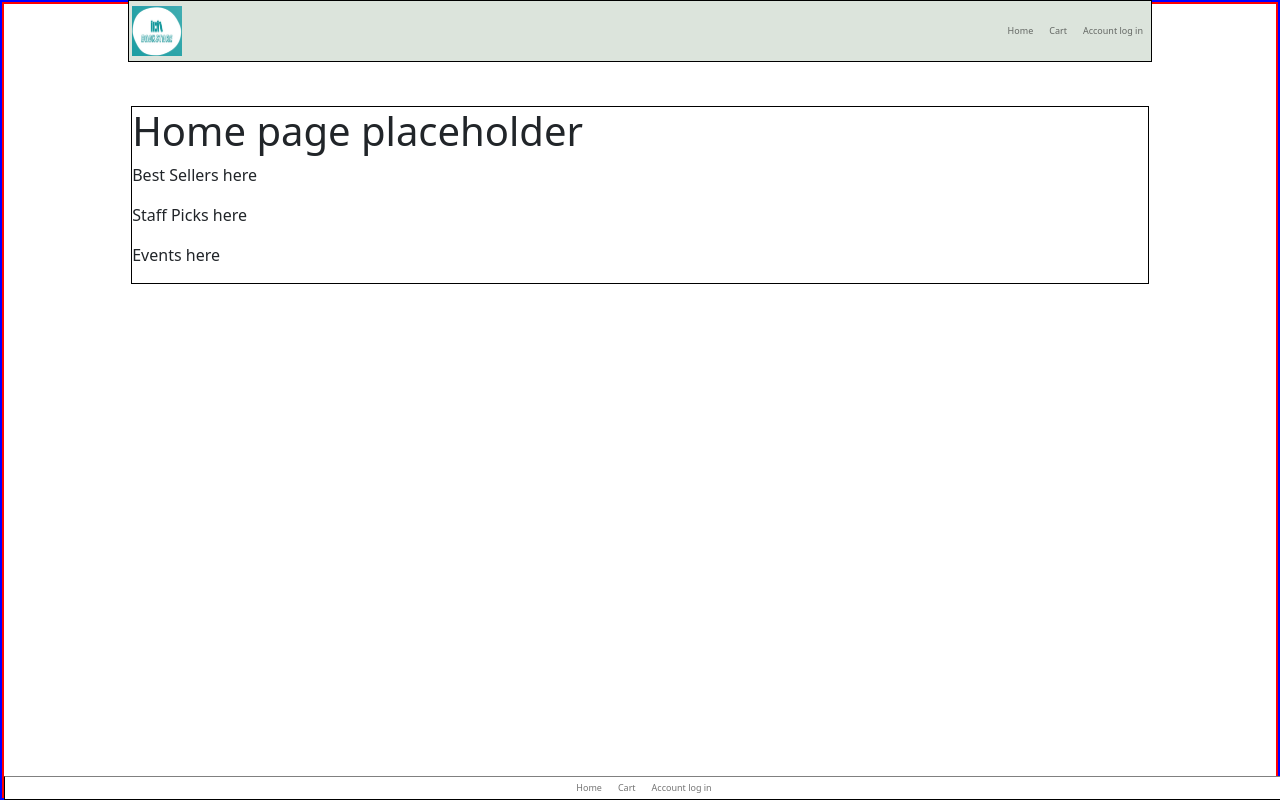
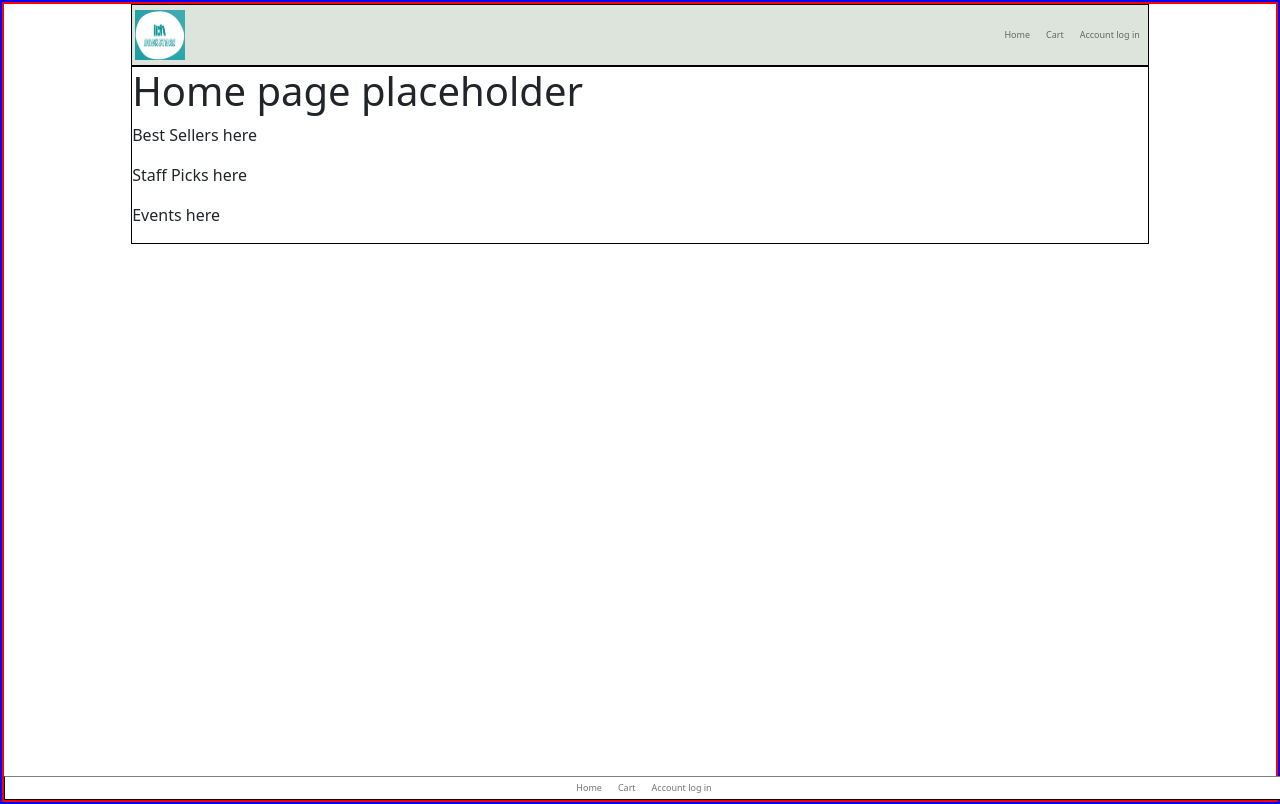
Before and after one commit to RosarioRu/adsol-bookstore, a React (Create React App) app: page / in a window 1280 px wide. Built offline with nearby package versions, Linux system fonts and the light colour scheme.

Commit message:
Modify layout of header/body/footer.

```diff
--- a/src/components/Header.js
+++ b/src/components/Header.js
@@ -14,9 +14,8 @@ function Header() {
 
 
   return (
-
     <React.Fragment>
-      <Navbar className="navbar navbar-custom-header fixed-top py-0">
+      <Navbar className="navbar navbar-custom-header position-top py-0">
         <div class="logo">
             <img class="navbar-brand" src={logoBookstoreImage} width="50" alt="logo for bookstore, black and white pic of books" style={logoStyles}></img>
         </div>
--- a/src/index.css
+++ b/src/index.css
@@ -6,13 +6,11 @@ body {
   -webkit-font-smoothing: antialiased;
   -moz-osx-font-smoothing: grayscale;
   border: 2px solid red;
-  height: 100%;
-  padding-top: 8%;
+  height:100vh;
 }
 
 html {
   border: 2px solid blue;
-  height: 100%;
 }
 
 
```
